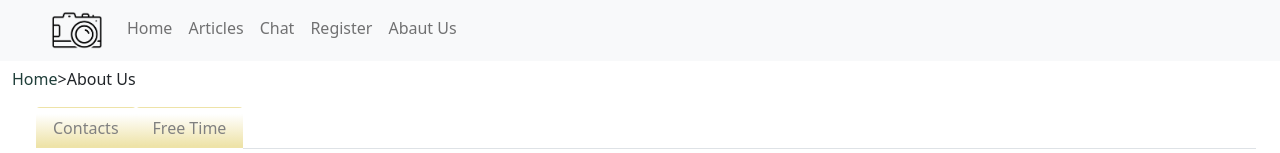
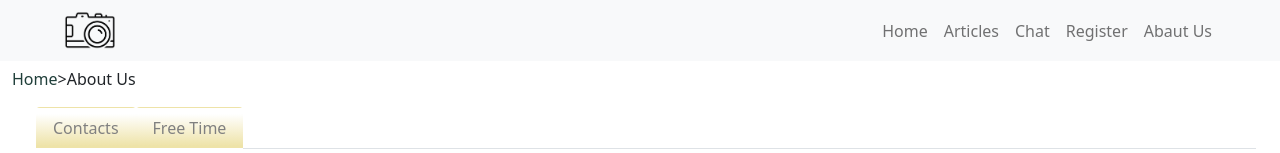
Before and after one commit to ArnitaZ/final_work, a React (Create React App) app: page /aboutus in a window 1280 px wide. Shown: the top 153 px of the page. Built offline with nearby package versions, Linux system fonts and the light colour scheme.

Commit message:
Update
css

```diff
--- a/src/Components/Footer.js
+++ b/src/Components/Footer.js
@@ -6,7 +6,7 @@ function Footer() {
       <div className="row align-items-center justify-content-center">
         <div className="col-2"></div>
         <div className="col-4">
-          <ul className="nav list-unstyled d-flex mt-4">
+          <ul className="nav list-unstyled d-flex mt-4 mb-3">
             <li className="ms-3">
               © 2022 Company, FotoTev Inc. by<strong> Arnita Zarina </strong>
             </li>
--- a/src/Components/FreeTimeTab.js
+++ b/src/Components/FreeTimeTab.js
@@ -5,12 +5,12 @@ function FreeTimeTab() {
     <div>
       <h4>Free time</h4>
       <p>Please have a minute to smile before leaving our page!</p>
-      <div class="row align-items-start">
-        <div class="col-3 "></div>
-        <div class="col-6 ">
+      <div className="row align-items-start">
+        <div className="col-3 "></div>
+        <div className="col-6 ">
           <CarouselMemes />
         </div>
-        <div class="col-3 "></div>
+        <div className="col-3 "></div>
       </div>
     </div>
   );
--- a/src/Components/Header.js
+++ b/src/Components/Header.js
@@ -5,13 +5,13 @@ function Header() {
     <nav className="navbar fixed-top navbar-expand-lg navbar-light bg-light">
       <div className="container-fluid">
         <div
-          className="collapse navbar-collapse justify-content-end mx-5"
+          className="collapse navbar-collapse mx-5"
           id="navbarSupportedContent"
         >
           <ul className="navbar-nav me-auto mb-2 mb-lg-0">
             <Link
               to="/"
-              className="col-md-1 d-flex justify-content-center mb-3 mb-md-0 me-md-auto link-dark text-decoration-none"
+              className="col-md-1 d-flex mb-3 mb-md-0 me-md-auto link-dark text-decoration-none"
             >
               <img
                 src="/images/logo.png"
@@ -21,6 +21,8 @@ function Header() {
                 alt="photocamera"
               />
             </Link>
+          </ul>
+          <ul className="navbar-nav justify-content-end">
             <li className="nav-item">
               <Link className="nav-link" aria-current="page" to="/">
                 Home
```
